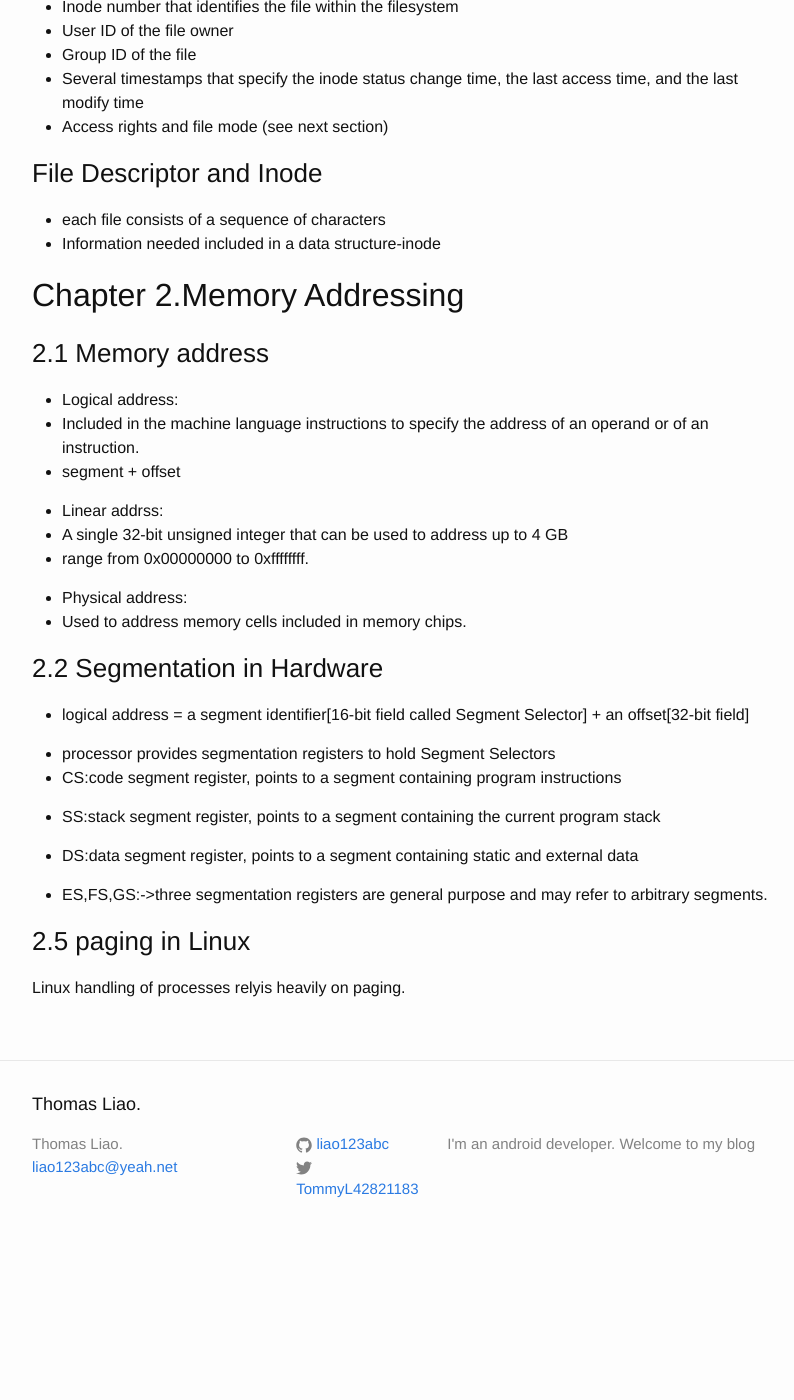
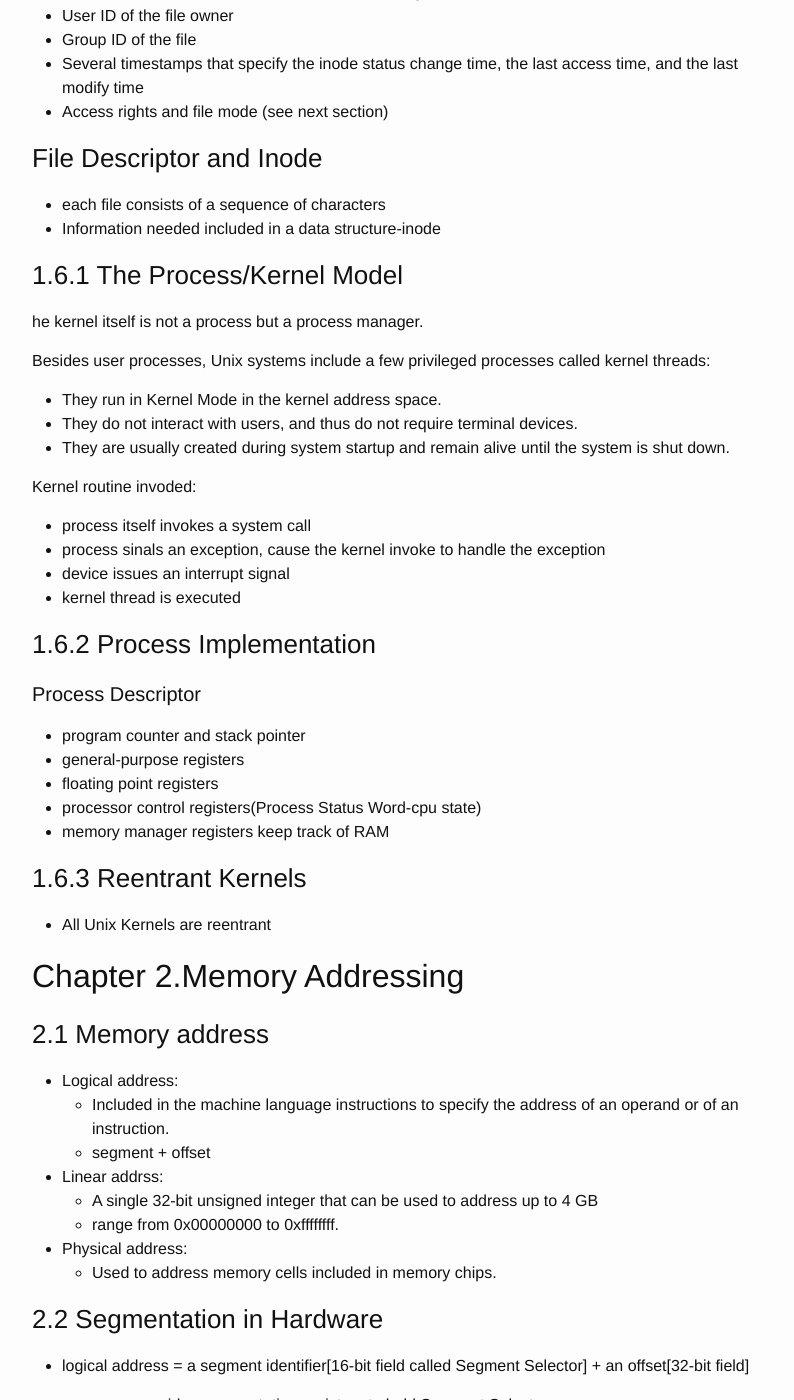
Before and after one commit to liao123abc/liao123abc.github.io, a Jekyll site: the page built from _posts/2017-04-23- Understanding-The-Linux-Kernel.markdown, in a window 1280 px wide and 1400 px high, scrolled down 1528 px. Shown: the whole window, without its empty margins (238-1032 px from the left). Built offline with Jekyll 4.4.1, drawn with Linux system fonts in a browser that asks for light colours; before the commit the page ends 2789 px from its top, so only the background shows below that.

Commit message:
update understanding linux kernel

```diff
--- a/_posts/2017-04-23- Understanding-The-Linux-Kernel.markdown
+++ b/_posts/2017-04-23- Understanding-The-Linux-Kernel.markdown
@@ -27,10 +27,10 @@ categories: Linux
 
 ### 区分module和microkernel operating systems
 - module [monolithic operating Systems]:
-- does not run as a specific process.Instead it is executed in Kernel Mode on behalf of the current process ,like any other statically linked kernel function
+    - does not run as a specific process.Instead it is executed in Kernel Mode on behalf of the current process ,like any other statically linked kernel function
 
 - microkernel operating Systems:
-- demand a very small set of functions from the kernel, generally including a few synchronization primitives, a simple scheduler, and an interprocess communication mechanism. Several system processes that run on top of the microkernel implement other operating system-layer functions, like memory allocators, device drivers, system call handlers, and so on.
+    - demand a very small set of functions from the kernel, generally including a few synchronization primitives, a simple scheduler, and an interprocess communication mechanism. Several system processes that run on top of the microkernel implement other operating system-layer functions, like memory allocators, device drivers, system call handlers, and so on.
 
 ### File
 A Unix file is an information container structured as a sequence of bytes; the kernel does not interpret the contents of a file.
@@ -40,11 +40,11 @@ A Unix file is an information container structured as a sequence of bytes; the k
 - Directory
 - Symbolic link
 - Device file
-- Block-oriented device file
-- Character-oriented device file
-- Device files are related to I/O devices and device drivers integrated into the kernel
+    - Block-oriented device file
+    - Character-oriented device file
+    - Device files are related to I/O devices and device drivers integrated into the kernel
 - Pipe and named pipe (also called FIFO)
-- Pipes and sockets are special files used for interprocess communication
+    - Pipes and sockets are special files used for interprocess communication
 - Socket
 
 #### Inode, consist the information:
@@ -56,7 +56,7 @@ A Unix file is an information container structured as a sequence of bytes; the k
 - User ID of the file owner
 - Group ID of the file
 - Several timestamps that specify the inode status change time, the last access time, and
-the last modify time
+  the last modify time
 - Access rights and file mode (see next section)
 
 
@@ -64,18 +64,47 @@ the last modify time
 - each file consists of a sequence of characters
 - Information needed included in a data structure-inode
 
+### 1.6.1 The Process/Kernel Model
+
+he kernel itself is not a process but a process manager.
+
+Besides user processes, Unix systems include a few privileged processes called kernel threads:
+- They run in Kernel Mode in the kernel address space.
+- They do not interact with users, and thus do not require terminal devices.
+- They are usually created during system startup and remain alive until the system is
+  shut down.
+
+
+Kernel routine invoded:
+- process itself invokes a system call
+- process sinals an exception, cause the kernel invoke to handle  the exception
+- device issues an interrupt signal
+- kernel thread is executed
+
+### 1.6.2 Process Implementation
+#### Process Descriptor
+- program counter and stack pointer
+- general-purpose registers
+- floating point registers
+- processor control registers(Process Status Word-cpu state)
+- memory manager registers keep track of RAM
+
+### 1.6.3 Reentrant Kernels
+- All Unix Kernels are reentrant
+
+
 ## Chapter 2.Memory Addressing
 ### 2.1 Memory address
 - Logical address:
-- Included in the machine language instructions to specify the address of an operand or of an instruction.
-- segment + offset
+    - Included in the machine language instructions to specify the address of an operand or of an instruction.
+    - segment + offset
 
 - Linear addrss:
-- A single 32-bit unsigned integer that can be used to address up to 4 GB
-- range from 0x00000000 to 0xffffffff.
+    - A single 32-bit unsigned integer that can be used to address up to 4 GB
+    - range from 0x00000000 to 0xffffffff.
 
 - Physical address:
-- Used to address memory cells included in memory chips.
+    - Used to address memory cells included in memory chips.
 
 
 
@@ -84,13 +113,13 @@ the last modify time
 - logical address = a segment identifier[16-bit field called Segment Selector]  + an offset[32-bit field]
 
 - processor provides segmentation registers to hold Segment Selectors
-- CS:code segment register, points to a segment containing program instructions
+    - CS:code segment register, points to a segment containing program instructions
 
-- SS:stack segment register, points to a segment containing the current program stack
+    - SS:stack segment register, points to a segment containing the current program stack
 
-- DS:data segment register, points to a segment containing static and external data
+    - DS:data segment register, points to a segment containing static and external data
 
-- ES,FS,GS:->three segmentation registers are general purpose and may refer to arbitrary segments.
+    - ES,FS,GS:->three segmentation registers are general purpose and may refer to arbitrary segments.
 
 
 ### 2.5 paging in Linux
```
